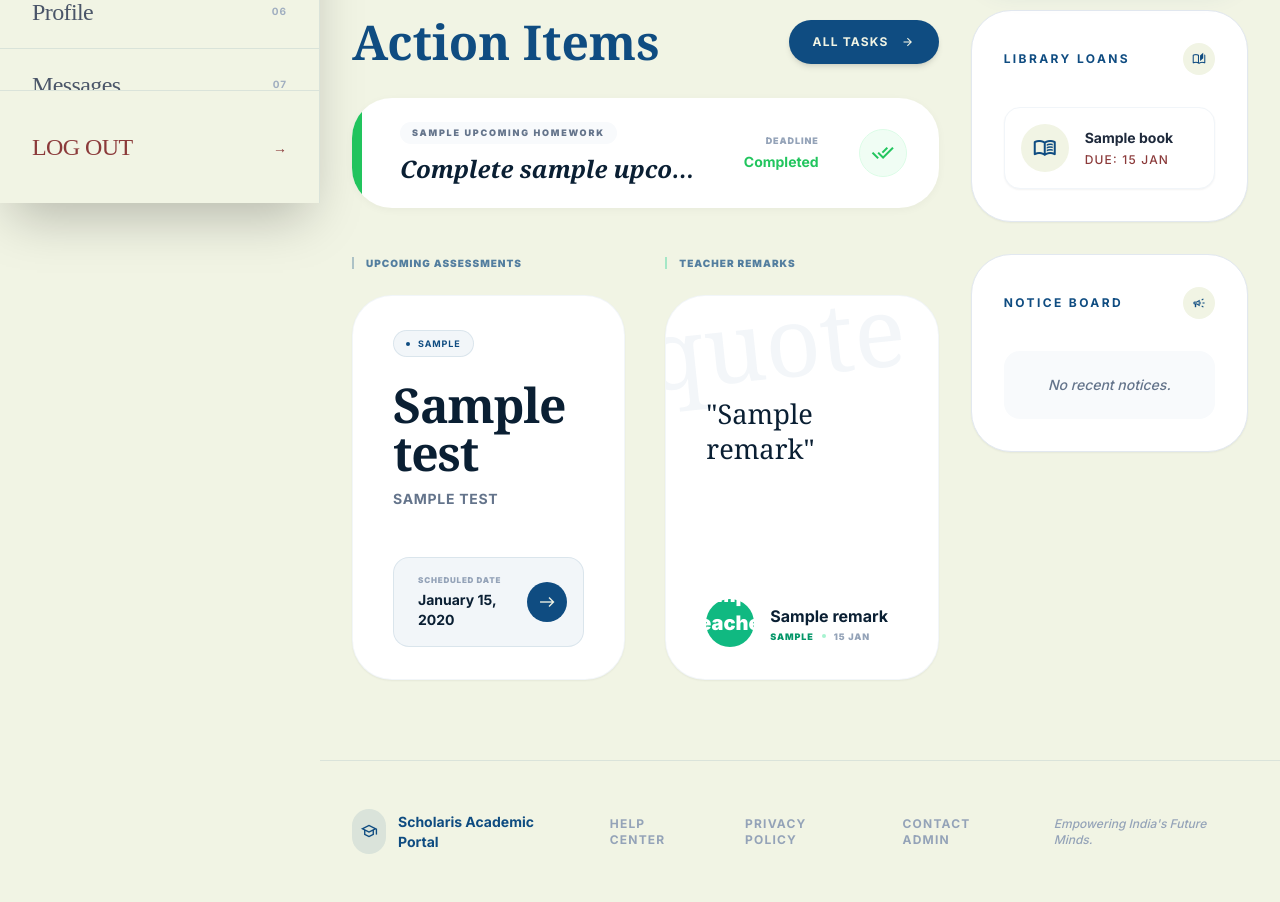
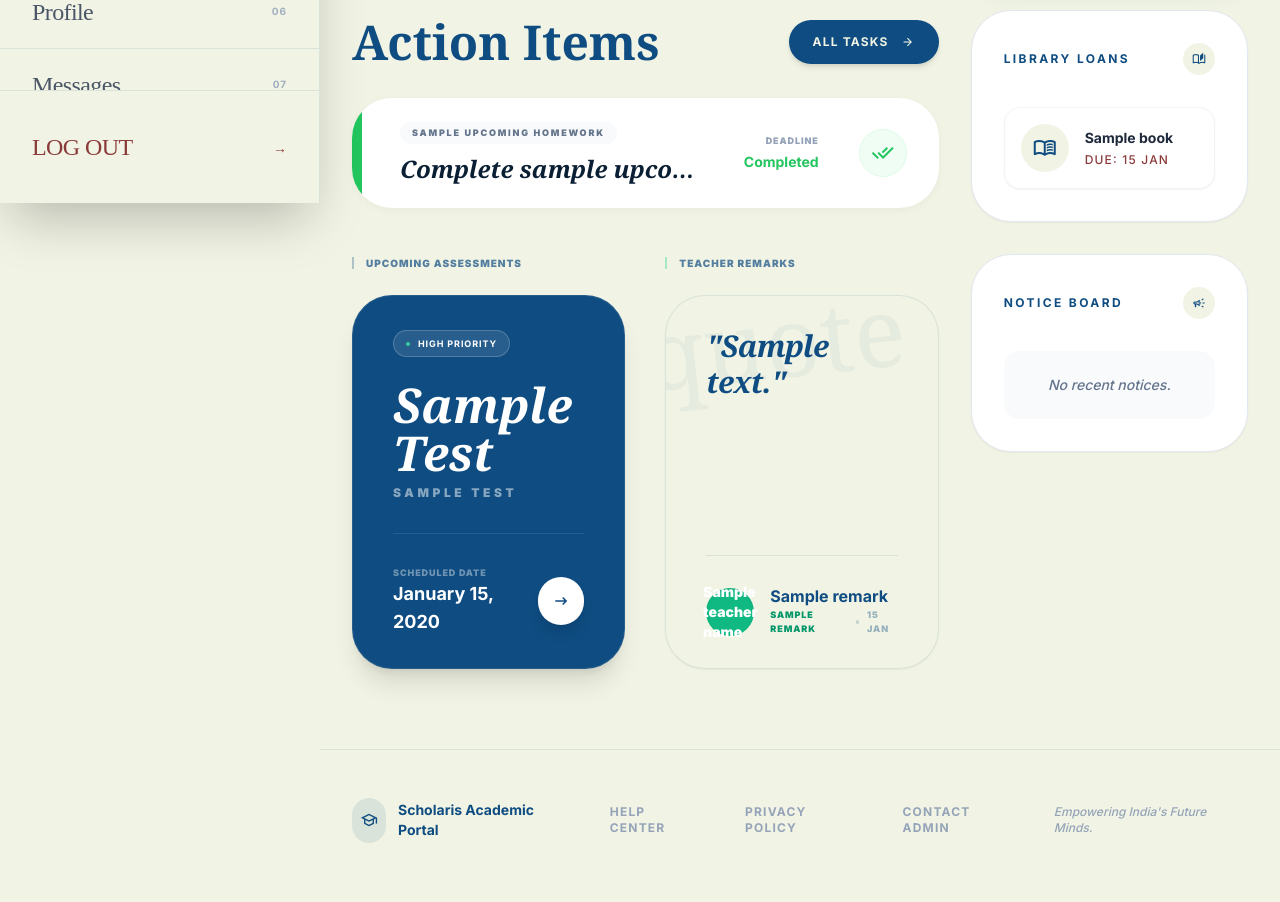
Before and after one commit to diviontopp/school-management-system, a Flask app: template templates/student/dashboard.html in a window 1280 px wide. Shown: the part 597-1499 px from the top of the page. After the commit the page ends 1440 px from the top, so only its background shows below. Run offline with Flask 3, Linux system fonts and the light colour scheme; the template is opened without the code that fills it: most values are stand-ins (such as "Sample title", 1, 10 or a date in 2020); some web fonts are replaced.

Commit message:
Implement immersive Navy-theme academic cards for improved visual differentiation

```diff
--- a/templates/student/dashboard.html
+++ b/templates/student/dashboard.html
@@ -164,27 +164,31 @@
                     </h3>
                     {% if upcoming_tests %}
                     {% set test = upcoming_tests[0] %}
-                    <!-- White Assessment Card -->
-                    <div class="flex-1 bg-white p-8 md:px-10 md:py-8 rounded-[2.5rem] border border-primary/5 shadow-sm flex flex-col justify-between group">
+                    <!-- Deep Midnight Navy Assessment Card -->
+                    <div class="flex-1 bg-primary p-8 md:px-10 md:py-8 rounded-[2.5rem] border border-white/10 shadow-xl flex flex-col justify-between group transition-all hover:translate-y-[-4px]">
                         <div class="space-y-6 flex-1">
-                            <div class="inline-flex items-center gap-2 px-3 py-1.5 bg-primary/5 text-primary font-bold text-[9px] uppercase tracking-widest rounded-full border border-primary/10">
-                                <span class="w-1 h-1 rounded-full bg-primary" aria-hidden="true"></span>
-                                {{ test.test_type }}
+                            <div class="inline-flex items-center gap-2 px-3 py-1.5 bg-white/10 text-white font-bold text-[9px] uppercase tracking-widest rounded-full border border-white/20">
+                                <span class="w-1 h-1 rounded-full bg-emerald-400" aria-hidden="true"></span>
+                                <span>High Priority</span>
                             </div>
-                            <div class="mt-4">
-                                <h4 class="text-5xl text-background-dark font-serif font-bold mb-3 tracking-tight">{{ test.subject_name }}</h4>
-                                <p class="text-slate-500 text-sm font-bold uppercase tracking-wider">{{ test.name }}</p>
+
+                            <div class="space-y-2">
+                                <h4 class="text-4xl md:text-5xl font-serif italic text-white leading-tight">
+                                    {{ test.subject|title }}
+                                </h4>
+                                <p class="text-xs font-black uppercase tracking-[0.3em] text-white/50">
+                                    {{ test.title|upper }}
+                                </p>
                             </div>
                         </div>
 
-                        <!-- Date Pill -->
-                        <div class="mt-12 flex items-center justify-between bg-primary/5 border border-primary/10 p-4 rounded-2xl">
-                            <div class="flex flex-col pl-2">
-                                <span class="text-[8px] uppercase tracking-widest text-slate-400 font-black mb-1">Scheduled Date</span>
-                                <span class="text-background-dark font-bold text-sm">{{ test.test_date.strftime('%B %d, %Y') if test.test_date else '' }}</span>
+                        <div class="mt-8 pt-8 border-t border-white/10 flex items-center justify-between">
+                            <div class="space-y-1">
+                                <span class="text-[9px] font-black uppercase tracking-widest text-white/40 block">Scheduled Date</span>
+                                <span class="text-lg font-bold text-white">{{ test.date.strftime('%B %d, %Y') }}</span>
                             </div>
-                            <a href="{{ url_for('student.grades') }}" aria-label="View testing dates" class="w-10 h-10 min-w-[40px] rounded-full bg-primary text-bone-white flex items-center justify-center hover:scale-110 transition-transform">
-                                <span class="material-symbols-outlined text-[18px]" aria-hidden="true">east</span>
+                            <a href="#" class="w-12 h-12 rounded-full bg-white text-primary flex items-center justify-center transition-all hover:scale-110 shadow-lg" aria-label="View Details">
+                                <span class="material-symbols-outlined text-xl">arrow_right_alt</span>
                             </a>
                         </div>
                     </div>
@@ -205,25 +209,27 @@
                     </h3>
                     {% if remarks %}
                     {% set remark = remarks[0] %}
-                    <!-- White Teacher Remark Card -->
-                    <div class="flex-1 bg-white border border-primary/5 p-8 md:px-10 md:py-8 rounded-[2.5rem] shadow-sm flex flex-col justify-between relative overflow-hidden">
+                    <!-- Muted Bone-Slate Neutral Remark Card -->
+                    <div class="flex-1 bg-bone-white border border-primary/10 p-8 md:px-10 md:py-8 rounded-[2.5rem] shadow-sm flex flex-col justify-between relative overflow-hidden transition-all hover:shadow-md">
                         <!-- Big background quote mark -->
                         <span class="material-symbols-outlined absolute top-4 right-8 text-8xl text-primary/5 pointer-events-none transform -rotate-6 font-serif" aria-hidden="true">format_quote</span>
 
-                        <div class="relative z-10 flex-1 flex items-center py-4">
-                            <p class="text-background-dark text-2xl md:text-[1.7rem] leading-[1.3] font-serif text-balance font-medium">"{{ remark.remark }}"</p>
+                        <div class="relative z-10">
+                            <blockquote class="text-2xl md:text-3xl font-serif italic text-primary leading-snug tracking-tight">
+                                "{{ remark.content }}"
+                            </blockquote>
                         </div>
 
-                        <div class="relative z-10 mt-10 md:mt-16 flex items-center gap-4">
-                            <div class="w-12 h-12 rounded-full bg-emerald-500 flex items-center justify-center text-white font-black text-xl flex-shrink-0" aria-hidden="true">
-                                {{ remark.teacher_name[0] if remark.teacher_name else 'T' }}
+                        <div class="mt-8 pt-8 border-t border-primary/10 flex items-center gap-4 relative z-10">
+                            <div class="w-12 h-12 rounded-full bg-emerald-500 flex items-center justify-center text-white font-black text-sm shadow-inner">
+                                {{ remark.teacher_name[0] }}
                             </div>
-                            <div>
-                                <h5 class="font-bold text-background-dark text-base">{{ remark.teacher_name }}</h5>
-                                <div class="flex items-center gap-2 mt-0.5">
-                                    <p class="text-[9px] text-emerald-600 font-black uppercase tracking-widest">{{ remark.remark_type }}</p>
-                                    <span class="w-1 h-1 rounded-full bg-emerald-200" aria-hidden="true"></span>
-                                    <p class="text-[9px] text-slate-400 font-black uppercase tracking-widest">{{ remark.date.strftime('%d %b') if remark.date else '' }}</p>
+                            <div class="flex flex-col">
+                                <p class="font-bold text-primary leading-none">{{ remark.teacher_name }}</p>
+                                <div class="flex items-center gap-2 mt-1">
+                                    <span class="text-[9px] font-black uppercase tracking-widest text-emerald-600">{{ remark.subject|upper }}</span>
+                                    <span class="w-1 h-1 rounded-full bg-primary/20"></span>
+                                    <span class="text-[9px] font-black uppercase tracking-widest text-primary/40">{{ remark.date.strftime('%d %b') }}</span>
                                 </div>
                             </div>
                         </div>
```
Also changed, not shown: static/css/tailwind.css.
